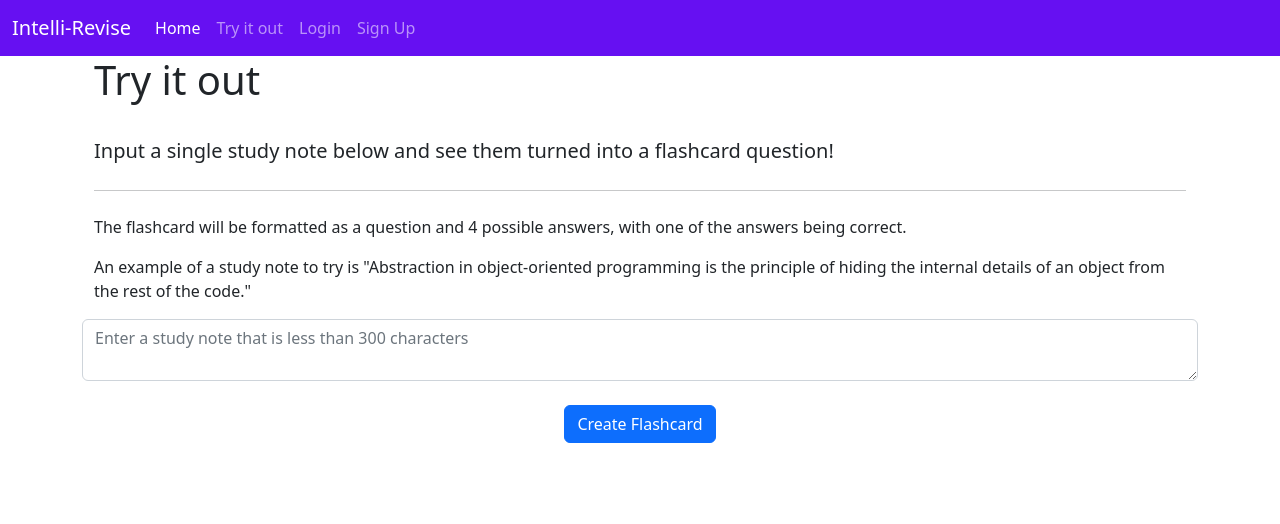
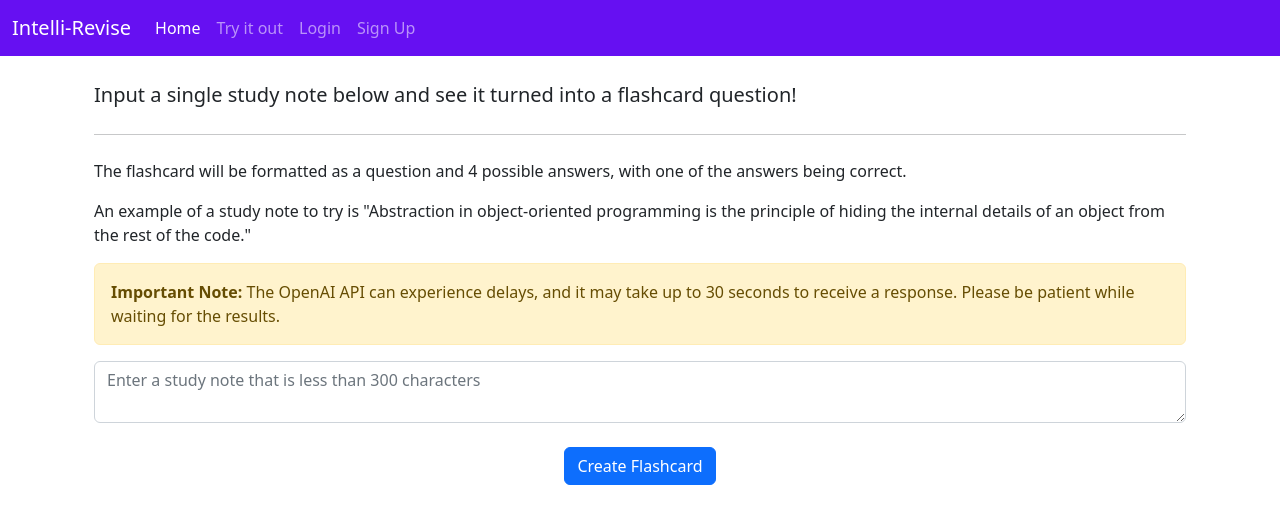
Before and after one commit to Ashes1997/IntelliRevise, a Flask app: page /try-it-out in a window 1280 px wide. Shown: the top 524 px of the page. Run offline with Flask 3, Linux system fonts and the light colour scheme.

Commit message:
added disclaimer to openAI api uses

```diff
--- a/website/templates/try_it_out.html
+++ b/website/templates/try_it_out.html
@@ -6,11 +6,8 @@
 
   <div class="container">
     <div class="jumbotron">
-      <h1 align="display-4">
-        Try it out
-      </h1>
       <br />
-      <p class="lead">Input a single study note below and see them turned into a flashcard question!</p>
+      <p class="lead">Input a single study note below and see it turned into a flashcard question!</p>
       <hr class="my-4">
       <p>
         The flashcard will be formatted as a question and 4 possible answers, with one of the answers being correct.
@@ -18,7 +15,10 @@
       <p>
         An example of a study note to try is "Abstraction in object-oriented programming is the principle of hiding the internal details of an object from the rest of the code."
       </p>
-    </div>
+        <div class="alert alert-warning disclaimer" role="alert">
+            <strong>Important Note:</strong> The OpenAI API can experience delays, and it may take up to 30 seconds to
+            receive a response. Please be patient while waiting for the results.
+        </div>
   </div>
     <div align="center">
     <textarea name = "note" id = "note" class = "form-control" placeholder = "Enter a study note that is less than 300 characters"></textarea>
```
